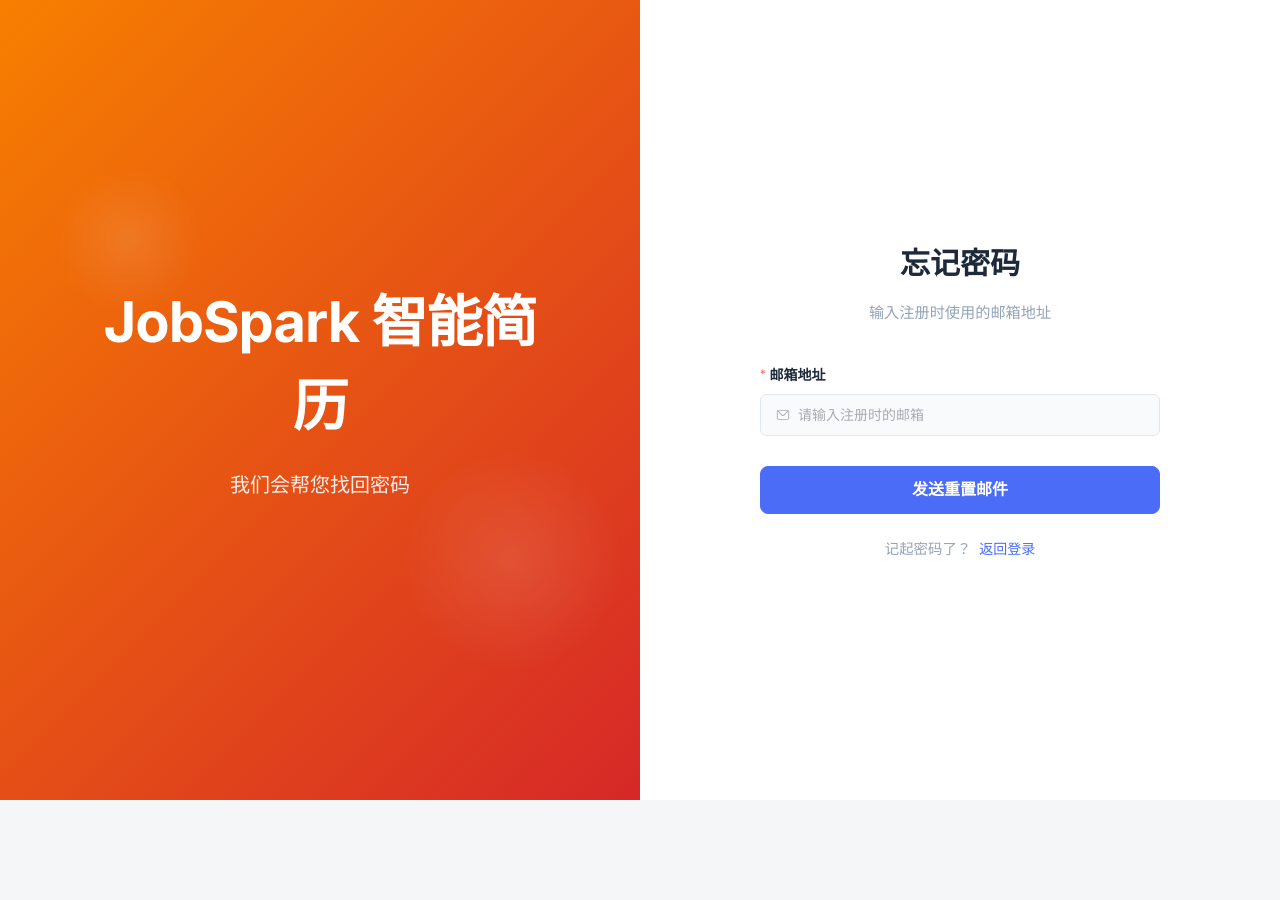
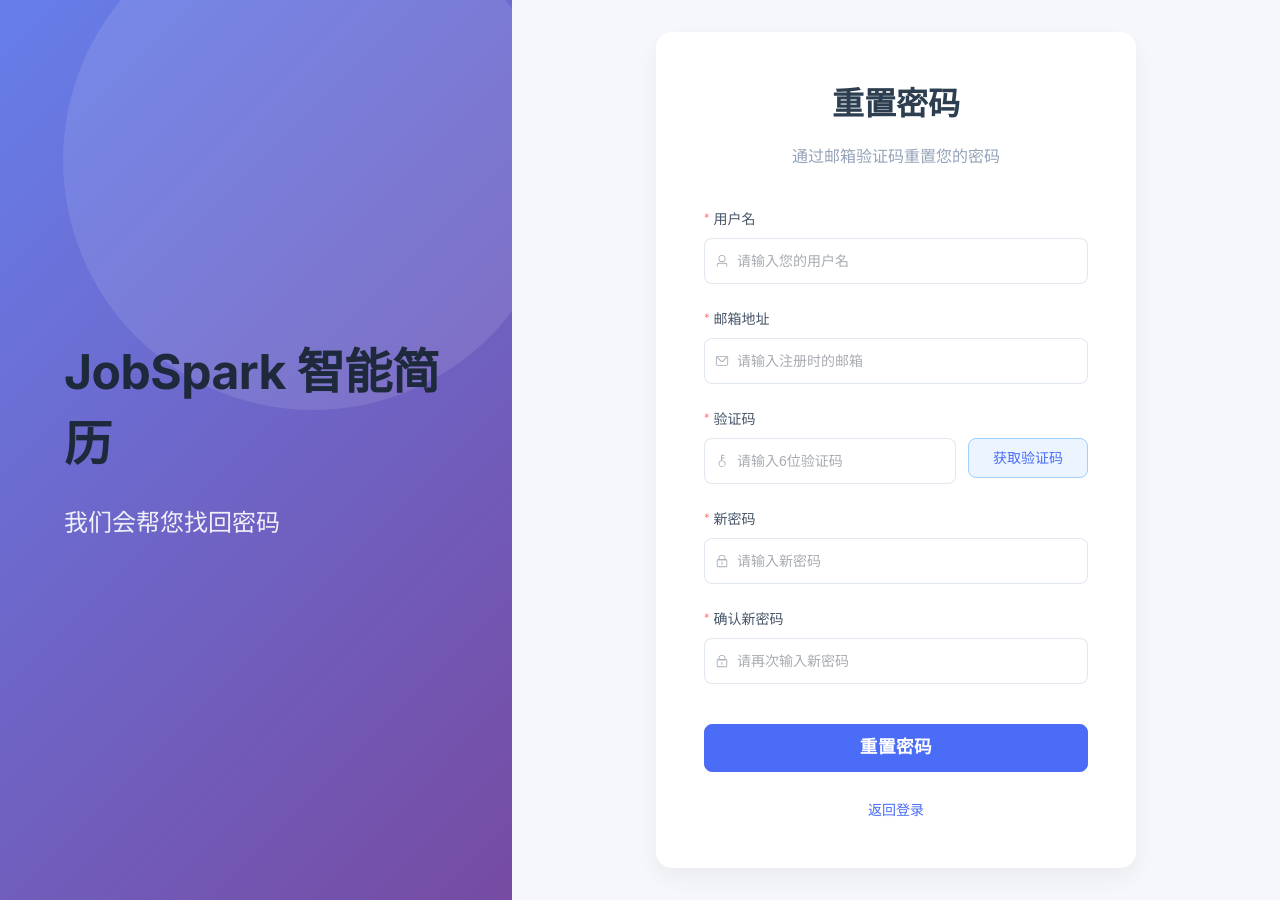
Before and after one commit to Teng-Yii/JobSpark-Resume-Frontend, a Vue app: page /forgot-password in a window 1280 px wide. Before the commit the page ends 800 px from the top, so only its background shows below. Built offline with nearby package versions, Linux system fonts and the light colour scheme; no server answers.

Commit message:
feat: 忘记密码功能实现

```diff
--- a/src/views/ForgotPasswordView.vue
+++ b/src/views/ForgotPasswordView.vue
@@ -1,51 +1,51 @@
 <script setup lang="ts">
-import { reactive, ref } from 'vue'
-import { useRouter, useRoute } from 'vue-router'
+import { reactive, ref, onUnmounted } from 'vue'
+import { useRouter } from 'vue-router'
 import { ElMessage, type FormInstance, type FormRules } from 'element-plus'
-import { Message, Lock } from '@element-plus/icons-vue'
-import { forgotPasswordApi, resetPasswordApi } from '@/api/auth'
+import { Message, Lock, Key, User } from '@element-plus/icons-vue'
+import { sendForgetPasswordCodeApi, forgetPasswordApi } from '@/api/auth'
 
 const router = useRouter()
-const route = useRoute()
+const formRef = ref<FormInstance>()
+const loading = ref(false)
+const codeLoading = ref(false)
+const countdown = ref(0)
+let timer: number | null = null
 
-// 判断是重置密码还是发送邮件（通过URL参数token判断）
-const resetToken = ref<string>(route.query.token as string || '')
-const isResetMode = ref<boolean>(!!resetToken.value)
-
-const forgotFormRef = ref<FormInstance>()
-const resetFormRef = ref<FormInstance>()
-const loading = ref(false)
-const emailSent = ref(false)
-
-// 忘记密码表单
-const forgotForm = reactive({
-  email: ''
-})
-
-// 重置密码表单
-const resetForm = reactive({
+// 表单数据
+const form = reactive({
+  username: '',
+  email: '',
+  code: '',
   newPassword: '',
   confirmPassword: ''
 })
 
+// 密码一致性校验
 const validatePass = (rule: any, value: any, callback: any) => {
   if (value === '') {
     callback(new Error('请再次输入密码'))
-  } else if (value !== resetForm.newPassword) {
+  } else if (value !== form.newPassword) {
     callback(new Error('两次输入密码不一致'))
   } else {
     callback()
   }
 }
 
-const forgotRules = reactive<FormRules>({
+// 表单校验规则
+const rules = reactive<FormRules>({
+  username: [
+    { required: true, message: '请输入用户名', trigger: 'blur' },
+    { min: 3, max: 20, message: '用户名长度在 3 到 20 个字符', trigger: 'blur' }
+  ],
   email: [
     { required: true, message: '请输入邮箱', trigger: 'blur' },
     { type: 'email', message: '请输入正确的邮箱地址', trigger: 'blur' }
-  ]
-})
-
-const resetRules = reactive<FormRules>({
+  ],
+  code: [
+    { required: true, message: '请输入验证码', trigger: 'blur' },
+    { len: 6, message: '验证码长度为6位', trigger: 'blur' }
+  ],
   newPassword: [
     { required: true, message: '请输入新密码', trigger: 'blur' },
     { min: 6, message: '密码长度不能小于 6 位', trigger: 'blur' }
@@ -55,27 +55,51 @@
   ]
 })
 
-// 发送重置密码邮件
-const handleForgotPassword = async (formEl: FormInstance | undefined) => {
-  if (!formEl) return
+// 发送验证码
+const handleSendCode = async () => {
+  if (countdown.value > 0) return
 
-  await formEl.validate(async (valid) => {
-    if (valid) {
-      loading.value = true
+  // 先只校验用户名和邮箱字段
+  if (!formRef.value) return
   try {
-        await forgotPasswordApi({ email: forgotForm.email })
-        emailSent.value = true
-        ElMessage.success('重置密码邮件已发送，请查收邮箱')
-      } catch (error: any) {
+    await formRef.value.validateField(['username', 'email'])
+  } catch (error) {
+    return
+  }
+
+  codeLoading.value = true
+  try {
+    await sendForgetPasswordCodeApi({
+      username: form.username,
+      email: form.email
+    })
+    ElMessage.success('验证码已发送，请查收邮箱')
+    startCountdown()
+  } catch (error) {
     console.error(error)
   } finally {
-        loading.value = false
+    codeLoading.value = false
   }
 }
-  })
+
+// 开始倒计时
+const startCountdown = () => {
+  countdown.value = 60
+  timer = window.setInterval(() => {
+    countdown.value--
+    if (countdown.value <= 0) {
+      if (timer) clearInterval(timer)
+      timer = null
+    }
+  }, 1000)
 }
 
-// 重置密码
+// 组件卸载时清除定时器
+onUnmounted(() => {
+  if (timer) clearInterval(timer)
+})
+
+// 提交重置密码
 const handleResetPassword = async (formEl: FormInstance | undefined) => {
   if (!formEl) return
 
@@ -83,10 +107,12 @@
     if (valid) {
       loading.value = true
       try {
-        await resetPasswordApi({
-          token: resetToken.value,
-          newPassword: resetForm.newPassword,
-          confirmPassword: resetForm.confirmPassword
+        await forgetPasswordApi({
+          username: form.username,
+          email: form.email,
+          code: form.code,
+          newPassword: form.newPassword,
+          confirmPassword: form.confirmPassword
         })
         ElMessage.success('密码重置成功，请使用新密码登录')
         router.push('/login')
@@ -116,74 +142,59 @@
 
     <div class="forgot-right">
       <div class="form-wrapper fade-in">
-        <!-- 忘记密码模式 -->
-        <template v-if="!isResetMode">
         <div class="form-header">
-            <h2>忘记密码</h2>
-            <p class="subtitle">输入注册时使用的邮箱地址</p>
+          <h2>重置密码</h2>
+          <p class="subtitle">通过邮箱验证码重置您的密码</p>
         </div>
 
-          <template v-if="!emailSent">
         <el-form
-              ref="forgotFormRef"
-              :model="forgotForm"
-              :rules="forgotRules"
+          ref="formRef"
+          :model="form"
+          :rules="rules"
           label-position="top"
           size="large"
           class="forgot-form"
         >
-              <el-form-item label="邮箱地址" prop="email">
+          <el-form-item label="用户名" prop="username">
             <el-input
-                  v-model="forgotForm.email"
-                  placeholder="请输入注册时的邮箱"
-                  :prefix-icon="Message"
-                  @keyup.enter="handleForgotPassword(forgotFormRef)"
+              v-model="form.username"
+              placeholder="请输入您的用户名"
+              :prefix-icon="User"
             />
           </el-form-item>
 
+          <el-form-item label="邮箱地址" prop="email">
+            <el-input
+              v-model="form.email"
+              placeholder="请输入注册时的邮箱"
+              :prefix-icon="Message"
+            />
+          </el-form-item>
+
+          <el-form-item label="验证码" prop="code">
+            <div class="code-input-wrapper">
+              <el-input
+                v-model="form.code"
+                placeholder="请输入6位验证码"
+                :prefix-icon="Key"
+                maxlength="6"
+              />
               <el-button
                 type="primary"
-                :loading="loading"
-                class="submit-button"
-                @click="handleForgotPassword(forgotFormRef)"
+                plain
+                :disabled="countdown > 0"
+                :loading="codeLoading"
+                class="send-code-btn"
+                @click="handleSendCode"
               >
-                发送重置邮件
+                {{ countdown > 0 ? `${countdown}秒后重试` : '获取验证码' }}
               </el-button>
-            </el-form>
-          </template>
+            </div>
+          </el-form-item>
 
-          <!-- 邮件已发送提示 -->
-          <template v-else>
-            <el-result
-              icon="success"
-              title="邮件已发送"
-              sub-title="请查收您的邮箱，点击邮件中的链接重置密码"
-            >
-              <template #extra>
-                <el-button type="primary" @click="goToLogin">返回登录</el-button>
-              </template>
-            </el-result>
-          </template>
-        </template>
-
-        <!-- 重置密码模式 -->
-        <template v-else>
-          <div class="form-header">
-            <h2>重置密码</h2>
-            <p class="subtitle">请输入您的新密码</p>
-          </div>
-
-          <el-form
-            ref="resetFormRef"
-            :model="resetForm"
-            :rules="resetRules"
-            label-position="top"
-            size="large"
-            class="forgot-form"
-          >
           <el-form-item label="新密码" prop="newPassword">
             <el-input
-                v-model="resetForm.newPassword"
+              v-model="form.newPassword"
               type="password"
               placeholder="请输入新密码"
               :prefix-icon="Lock"
@@ -193,12 +204,12 @@
 
           <el-form-item label="确认新密码" prop="confirmPassword">
             <el-input
-                v-model="resetForm.confirmPassword"
+              v-model="form.confirmPassword"
               type="password"
               placeholder="请再次输入新密码"
               :prefix-icon="Lock"
               show-password
-                @keyup.enter="handleResetPassword(resetFormRef)"
+              @keyup.enter="handleResetPassword(formRef)"
             />
           </el-form-item>
 
@@ -206,17 +217,17 @@
             type="primary"
             :loading="loading"
             class="submit-button"
-              @click="handleResetPassword(resetFormRef)"
+            @click="handleResetPassword(formRef)"
           >
             重置密码
           </el-button>
+
+          <div class="form-footer">
+            <el-button link type="primary" @click="goToLogin">
+              返回登录
+            </el-button>
+          </div>
         </el-form>
-        </template>
-
-        <div class="form-footer" v-if="!emailSent">
-          <span class="footer-text">记起密码了？</span>
-          <el-link type="primary" :underline="false" @click="goToLogin">返回登录</el-link>
-        </div>
       </div>
     </div>
   </div>
@@ -225,59 +236,50 @@
 <style scoped lang="scss">
 .forgot-password-container {
   display: flex;
-  height: 100vh;
+  min-height: 100vh;
   width: 100%;
-  background-color: #fff;
+  background-color: #f5f7fa;
+
+  .forgot-left {
+    display: none;
+
+    @media (min-width: 1024px) {
+      display: flex;
+      flex-direction: column;
+      justify-content: center;
+      width: 40%;
+      background: linear-gradient(135deg, #667eea 0%, #764ba2 100%);
+      color: white;
+      padding: 4rem;
+      position: relative;
       overflow: hidden;
     }
 
-.forgot-left {
-  flex: 1;
-  background: linear-gradient(135deg, #f77f00 0%, #d62828 100%);
-  display: flex;
-  flex-direction: column;
-  justify-content: center;
-  align-items: center;
-  position: relative;
-  overflow: hidden;
-  color: #fff;
-  padding: 40px;
-
-  // 仅在大屏显示
-  @media (max-width: 900px) {
-    display: none;
-  }
-
     .brand-wrapper {
-    z-index: 10;
-    text-align: center;
-    max-width: 480px;
-  }
+      z-index: 2;
 
       .brand-title {
-    font-size: 3.5rem;
-    font-weight: 700;
-    letter-spacing: -1px;
+        font-size: 3rem;
+        font-weight: 800;
         margin-bottom: 1rem;
-    color: #fff;
+        letter-spacing: -0.5px;
       }
 
       .brand-slogan {
-    font-size: 1.25rem;
-    line-height: 1.6;
-    color: rgba(255, 255, 255, 0.9);
+        font-size: 1.5rem;
+        opacity: 0.9;
         font-weight: 300;
+      }
     }
 
     .brand-decoration {
       position: absolute;
-    top: 0;
-    left: 0;
-    width: 100%;
-    height: 100%;
-    background-image:
-      radial-gradient(circle at 20% 30%, rgba(255, 255, 255, 0.1) 0%, transparent 10%),
-      radial-gradient(circle at 80% 70%, rgba(255, 255, 255, 0.1) 0%, transparent 15%);
+      top: -10%;
+      right: -10%;
+      width: 500px;
+      height: 500px;
+      background: rgba(255, 255, 255, 0.1);
+      border-radius: 50%;
       z-index: 1;
     }
   }
@@ -285,92 +287,113 @@
   .forgot-right {
     flex: 1;
     display: flex;
+    align-items: center;
     justify-content: center;
-  align-items: center;
-  background-color: #fff;
-  padding: 40px;
+    padding: 2rem;
 
     .form-wrapper {
       width: 100%;
-    max-width: 400px;
-  }
-}
+      max-width: 480px;
+      background: white;
+      padding: 3rem;
+      border-radius: 16px;
+      box-shadow: 0 10px 25px rgba(0, 0, 0, 0.05);
 
       .form-header {
         text-align: center;
         margin-bottom: 2.5rem;
 
         h2 {
-    font-size: 1.875rem;
-    color: var(--text-main);
+          font-size: 2rem;
+          color: #2c3e50;
           margin-bottom: 0.5rem;
+          font-weight: 700;
         }
 
         .subtitle {
-    color: var(--text-secondary);
-    font-size: 0.95rem;
+          color: #94a3b8;
+          font-size: 1rem;
         }
       }
 
       .forgot-form {
+        .el-form-item {
+          margin-bottom: 1.5rem;
+
+          :deep(.el-form-item__label) {
+            font-weight: 500;
+            color: #475569;
+          }
+
           :deep(.el-input__wrapper) {
-    box-shadow: none;
-    background-color: #f8fafc;
-    border: 1px solid #e2e8f0;
-    transition: all 0.2s ease;
+            box-shadow: 0 0 0 1px #e2e8f0 inset;
+            border-radius: 8px;
+            padding: 4px 11px;
 
             &.is-focus {
-      border-color: var(--primary-color);
-      box-shadow: 0 0 0 1px var(--primary-color);
-      background-color: #fff;
+              box-shadow: 0 0 0 1px var(--el-color-primary) inset !important;
+            }
           }
         }
 
-  :deep(.el-form-item__label) {
-    font-weight: 600;
-    color: var(--text-main);
+        .code-input-wrapper {
+          display: flex;
+          width: 100%;
+          gap: 12px;
+
+          .el-input {
+            flex: 1;
+          }
+
+          .send-code-btn {
+            width: 120px;
+            border-radius: 8px;
           }
         }
 
         .submit-button {
           width: 100%;
           height: 48px;
-  font-size: 1rem;
+          font-size: 1.1rem;
+          border-radius: 8px;
+          margin-top: 1rem;
           font-weight: 600;
-  border-radius: 8px;
-  background-color: var(--primary-color);
-  border-color: var(--primary-color);
-  margin-top: 8px;
+          letter-spacing: 0.5px;
+        }
 
-  &:hover {
-    background-color: var(--primary-hover);
-    border-color: var(--primary-hover);
+        .form-footer {
+          margin-top: 1.5rem;
+          text-align: center;
+        }
+      }
+    }
   }
 }
 
-.form-footer {
-  display: flex;
-  justify-content: center;
-  align-items: center;
-  margin-top: 1.5rem;
-  gap: 8px;
+.fade-in {
+  animation: fadeIn 0.5s ease-out;
+}
 
-  .footer-text {
-    color: var(--text-secondary);
-    font-size: 0.9rem;
+@keyframes fadeIn {
+  from {
+    opacity: 0;
+    transform: translateY(10px);
+  }
+  to {
+    opacity: 1;
+    transform: translateY(0);
   }
 }
 
-:deep(.el-result) {
-  padding: 20px 0;
+@media (max-width: 768px) {
+  .forgot-right {
+    padding: 1rem;
 
-  .el-result__icon svg {
-    width: 64px;
-    height: 64px;
+    .form-wrapper {
+      padding: 2rem;
+      box-shadow: none;
+      background: transparent;
     }
-
-  .el-result__title {
-    margin-top: 20px;
   }
 }
 </style>
```
Also changed, not shown: src/api/auth.ts (+30 -27 lines). Lines whose indentation alone changed are shown as unchanged.
